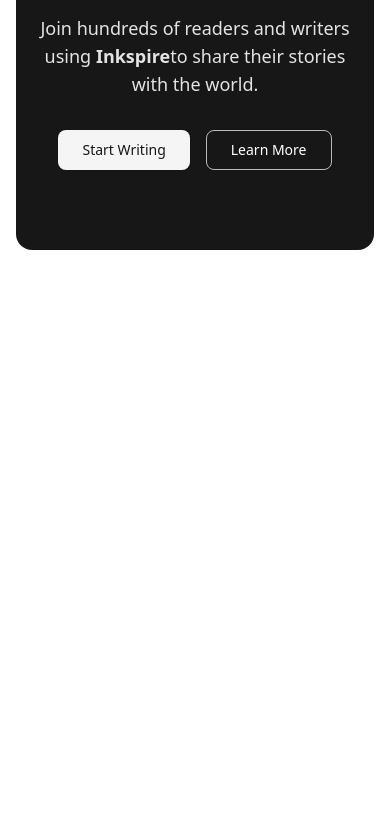
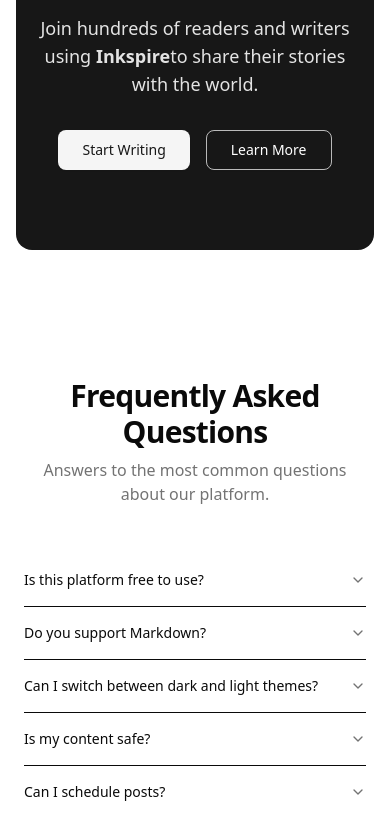
Before and after one commit to MahatoAmaR2/fullstack-nextjs-blog, a Next.js app: page / in a window 390 px wide. Shown: the part 5843-6683 px from the top of the page. Before the commit the page ends 6157 px from the top, so only its background shows below. Built offline with nearby package versions, Linux system fonts and the light colour scheme.

Commit message:
add FAQs section with expandable accordion for common questions

```diff
--- a/package.json
+++ b/package.json
@@ -9,6 +9,7 @@
     "lint": "next lint"
   },
   "dependencies": {
+    "@radix-ui/react-accordion": "^1.2.12",
     "@radix-ui/react-avatar": "^1.1.10",
     "@radix-ui/react-dialog": "^1.1.15",
     "@radix-ui/react-dropdown-menu": "^2.1.16",
--- a/src/app/page.tsx
+++ b/src/app/page.tsx
@@ -1,4 +1,5 @@
 import { CallToAction } from "@/components/CallToAction";
+import { FAQs } from "@/components/FAQs";
 import { Features } from "@/components/FeatureSection";
 import { HeroSection } from "@/components/Herosection";
 import { Navbar } from "@/components/Navbar";
@@ -15,8 +16,9 @@ export default function Home() {
       <Features />
       <RecentPosts />
       <Newsletter />
-      <Testimonials/>
-      <CallToAction/>
+      <Testimonials />
+      <CallToAction />
+      <FAQs />
     </>
   );
 }
--- /dev/null
+++ b/src/components/FAQs.tsx
@@ -0,0 +1,67 @@
+"use client";
+
+import {
+  Accordion,
+  AccordionContent,
+  AccordionItem,
+  AccordionTrigger,
+} from "@/components/ui/accordion";
+
+type FAQItem = {
+  question: string;
+  answer: string;
+};
+
+const faqs: FAQItem[] = [
+  {
+    question: "Is this platform free to use?",
+    answer:
+      "Yes! You can write and publish blogs for free. We may introduce premium features later, but the basic editor will always stay free.",
+  },
+  {
+    question: "Do you support Markdown?",
+    answer:
+      "Absolutely. The editor is powered by Markdown, so you can format text, add code blocks, and more with ease.",
+  },
+  {
+    question: "Can I switch between dark and light themes?",
+    answer:
+      "Yes, the website fully supports both light and dark mode out of the box.",
+  },
+  {
+    question: "Is my content safe?",
+    answer:
+      "100%. Your drafts and published blogs are stored securely. You’ll never lose your work.",
+  },
+  {
+    question: "Can I schedule posts?",
+    answer:
+      "Not yet, but scheduled publishing is on our roadmap. Stay tuned for updates!",
+  },
+];
+
+export function FAQs() {
+  return (
+   <section className="py-16 px-6 lg:px-20 bg-background">
+      <div className="text-center mb-12">
+        <h2 className="text-3xl font-bold tracking-tight">
+          Frequently Asked Questions
+        </h2>
+        <p className="text-muted-foreground mt-2">
+          Answers to the most common questions about our platform.
+        </p>
+      </div>
+
+      <div className="max-w-2xl mx-auto">
+        <Accordion type="single" collapsible className="w-full">
+          {faqs.map((item, index) => (
+            <AccordionItem key={index} value={`item-${index}`}>
+              <AccordionTrigger>{item.question}</AccordionTrigger>
+              <AccordionContent>{item.answer}</AccordionContent>
+            </AccordionItem>
+          ))}
+        </Accordion>
+      </div>
+    </section>
+  );
+}
--- /dev/null
+++ b/src/components/ui/accordion.tsx
@@ -0,0 +1,66 @@
+"use client"
+
+import * as React from "react"
+import * as AccordionPrimitive from "@radix-ui/react-accordion"
+import { ChevronDownIcon } from "lucide-react"
+
+import { cn } from "@/lib/utils"
+
+function Accordion({
+  ...props
+}: React.ComponentProps<typeof AccordionPrimitive.Root>) {
+  return <AccordionPrimitive.Root data-slot="accordion" {...props} />
+}
+
+function AccordionItem({
+  className,
+  ...props
+}: React.ComponentProps<typeof AccordionPrimitive.Item>) {
+  return (
+    <AccordionPrimitive.Item
+      data-slot="accordion-item"
+      className={cn("border-b last:border-b-0", className)}
+      {...props}
+    />
+  )
+}
+
+function AccordionTrigger({
+  className,
+  children,
+  ...props
+}: React.ComponentProps<typeof AccordionPrimitive.Trigger>) {
+  return (
+    <AccordionPrimitive.Header className="flex">
+      <AccordionPrimitive.Trigger
+        data-slot="accordion-trigger"
+        className={cn(
+          "focus-visible:border-ring focus-visible:ring-ring/50 flex flex-1 items-start justify-between gap-4 rounded-md py-4 text-left text-sm font-medium transition-all outline-none hover:underline focus-visible:ring-[3px] disabled:pointer-events-none disabled:opacity-50 [&[data-state=open]>svg]:rotate-180",
+          className
+        )}
+        {...props}
+      >
+        {children}
+        <ChevronDownIcon className="text-muted-foreground pointer-events-none size-4 shrink-0 translate-y-0.5 transition-transform duration-200" />
+      </AccordionPrimitive.Trigger>
+    </AccordionPrimitive.Header>
+  )
+}
+
+function AccordionContent({
+  className,
+  children,
+  ...props
+}: React.ComponentProps<typeof AccordionPrimitive.Content>) {
+  return (
+    <AccordionPrimitive.Content
+      data-slot="accordion-content"
+      className="data-[state=closed]:animate-accordion-up data-[state=open]:animate-accordion-down overflow-hidden text-sm"
+      {...props}
+    >
+      <div className={cn("pt-0 pb-4", className)}>{children}</div>
+    </AccordionPrimitive.Content>
+  )
+}
+
+export { Accordion, AccordionItem, AccordionTrigger, AccordionContent }
```
Also changed, not shown: 1 other file (tests, documents, lock files or other folders).
